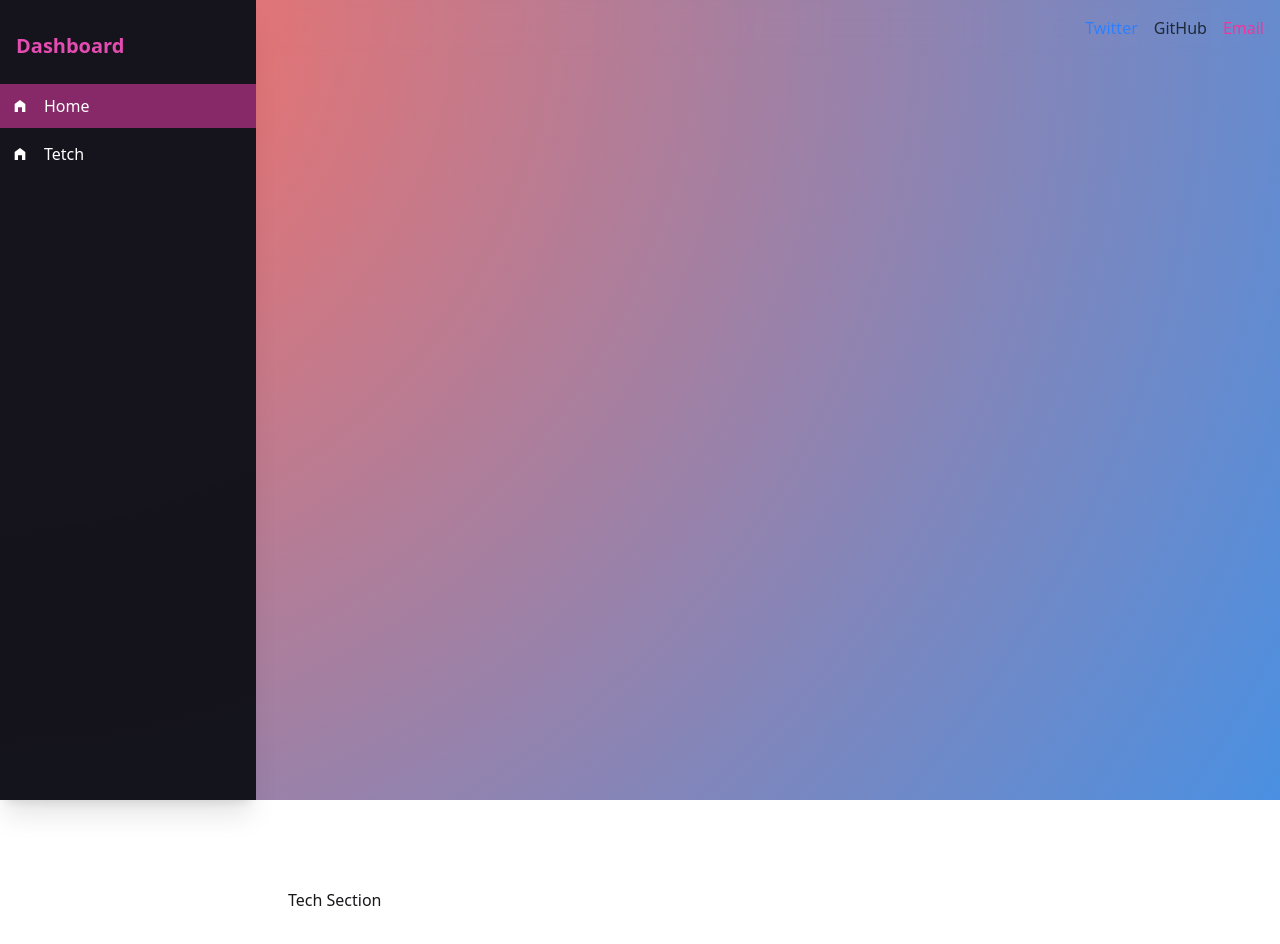
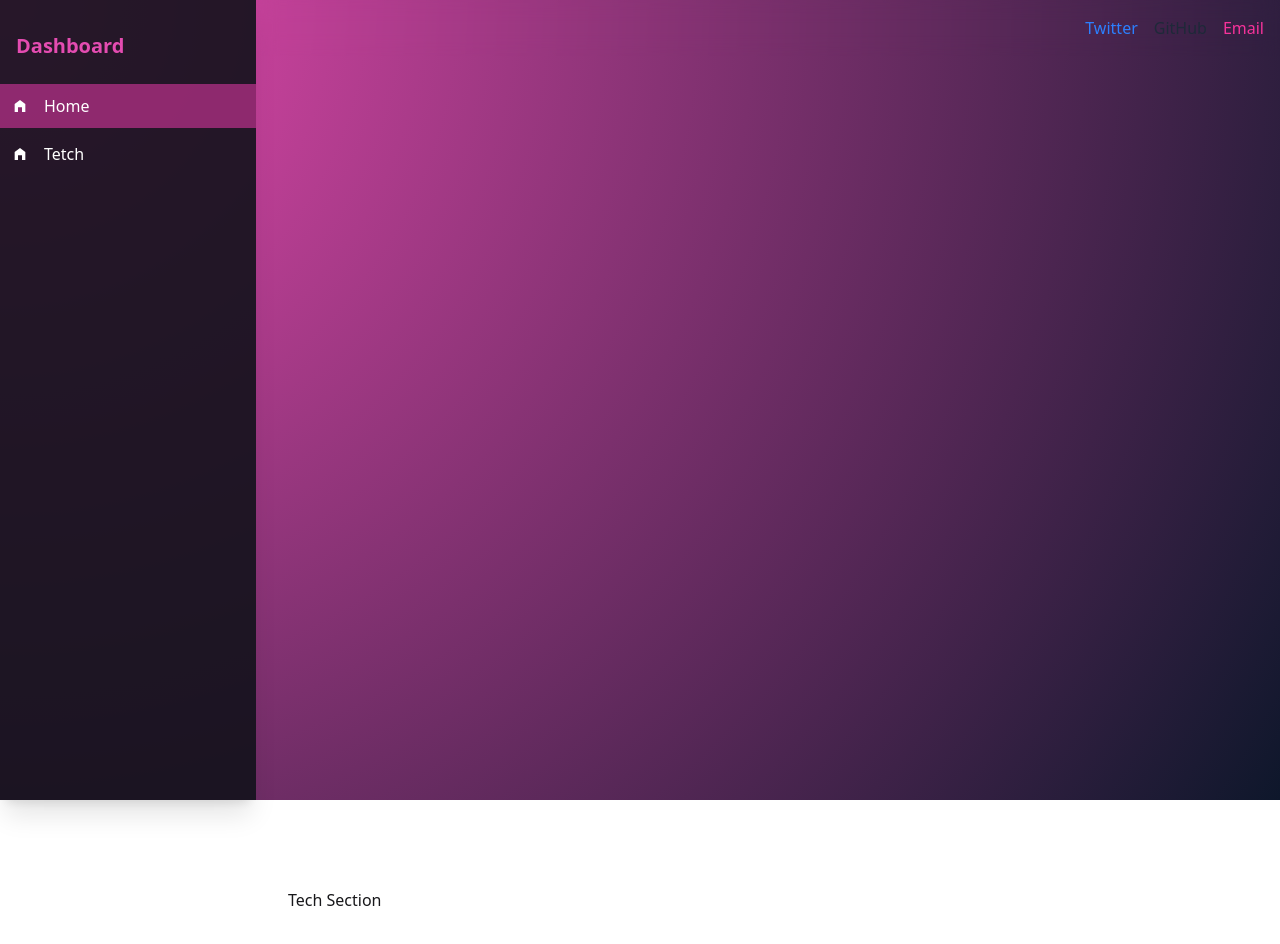
Before and after one commit to BeatrisRah/Portfolio, a React (Vite) app: page / in a window 1280 px wide. Shown: the top 944 px of the page. Built offline with nearby package versions, Linux system fonts and the light colour scheme.

Commit message:
Fixing colors

```diff
--- a/src/App.jsx
+++ b/src/App.jsx
@@ -23,7 +23,7 @@ function App() {
 
 	// Calculate the gradient values
 	const gradientStyle = {
-		background: `radial-gradient(circle at ${mousePosition.x}px ${mousePosition.y}px, #FF6F61, #4A90E2)`,
+		background: `radial-gradient(circle at ${mousePosition.x}px ${mousePosition.y}px, #E849AF , #0E172B)`,
 		height: '100%',
 		minHeight: '100%',
 		position: 'fixed',
--- a/src/components/sidebar/SideNavBar.jsx
+++ b/src/components/sidebar/SideNavBar.jsx
@@ -9,7 +9,8 @@ const navLinks = [
 
 export default function Sidebar() {
     return (
-        <div className="relative flex h-screen w-full max-w-[20rem] flex-col bg-[#12121B]/90 bg-clip-border py-4 text-gray-700 shadow-xl shadow-blue-gray-900/5">
+        <div className="relative flex h-screen w-full max-w-[20rem] flex-col bg-clip-border py-4 text-gray-700 shadow-xl shadow-blue-gray-900/5"
+        style={{backgroundColor: 'rgba(18, 18, 27, 0)'}}>
             <div className="p-4 mb-2">
                 <h5 className="block font-sans text-xl antialiased font-semibold leading-snug tracking-normal text-[#E44CB1]">
                     Dashboard
```
